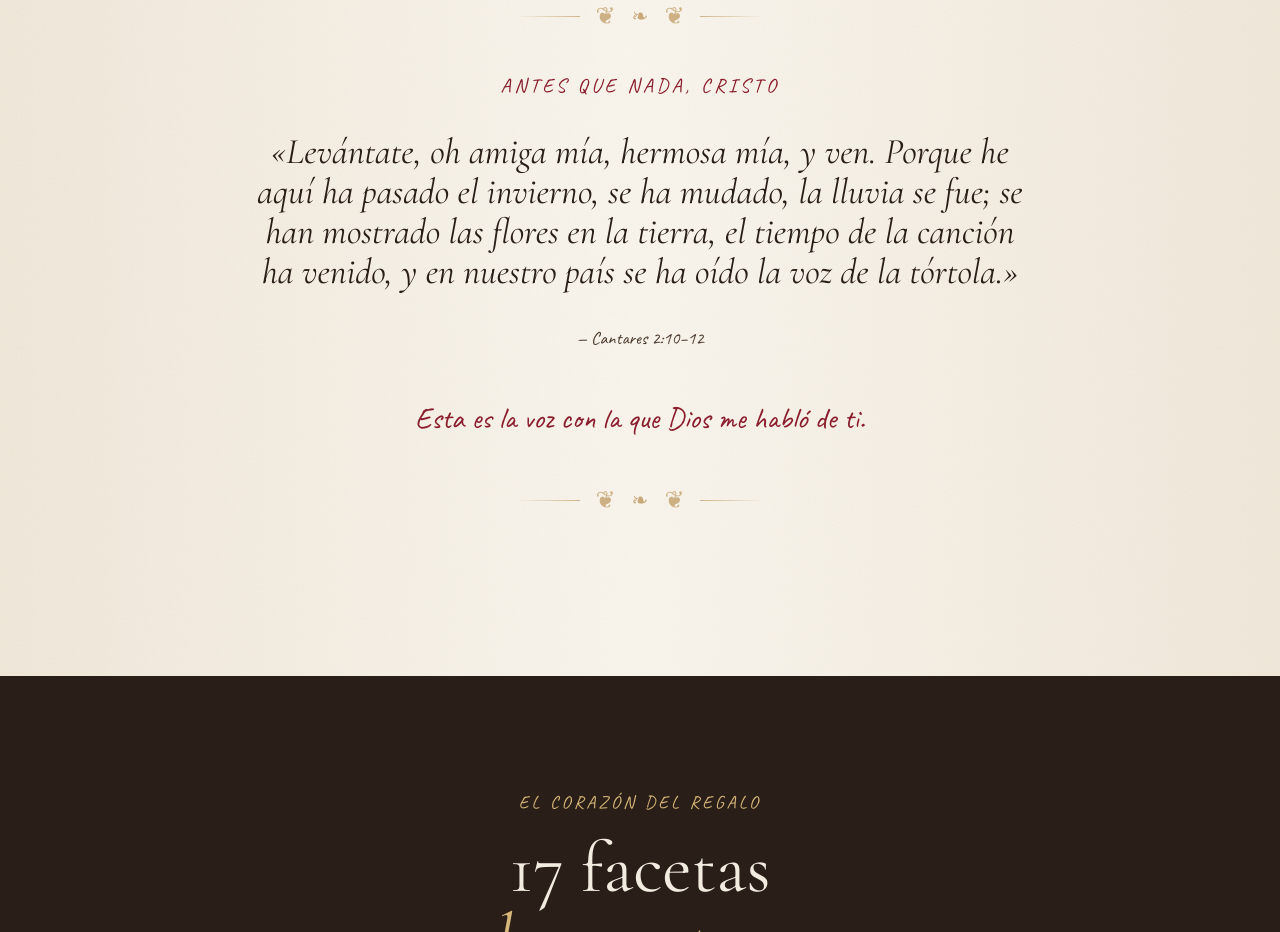
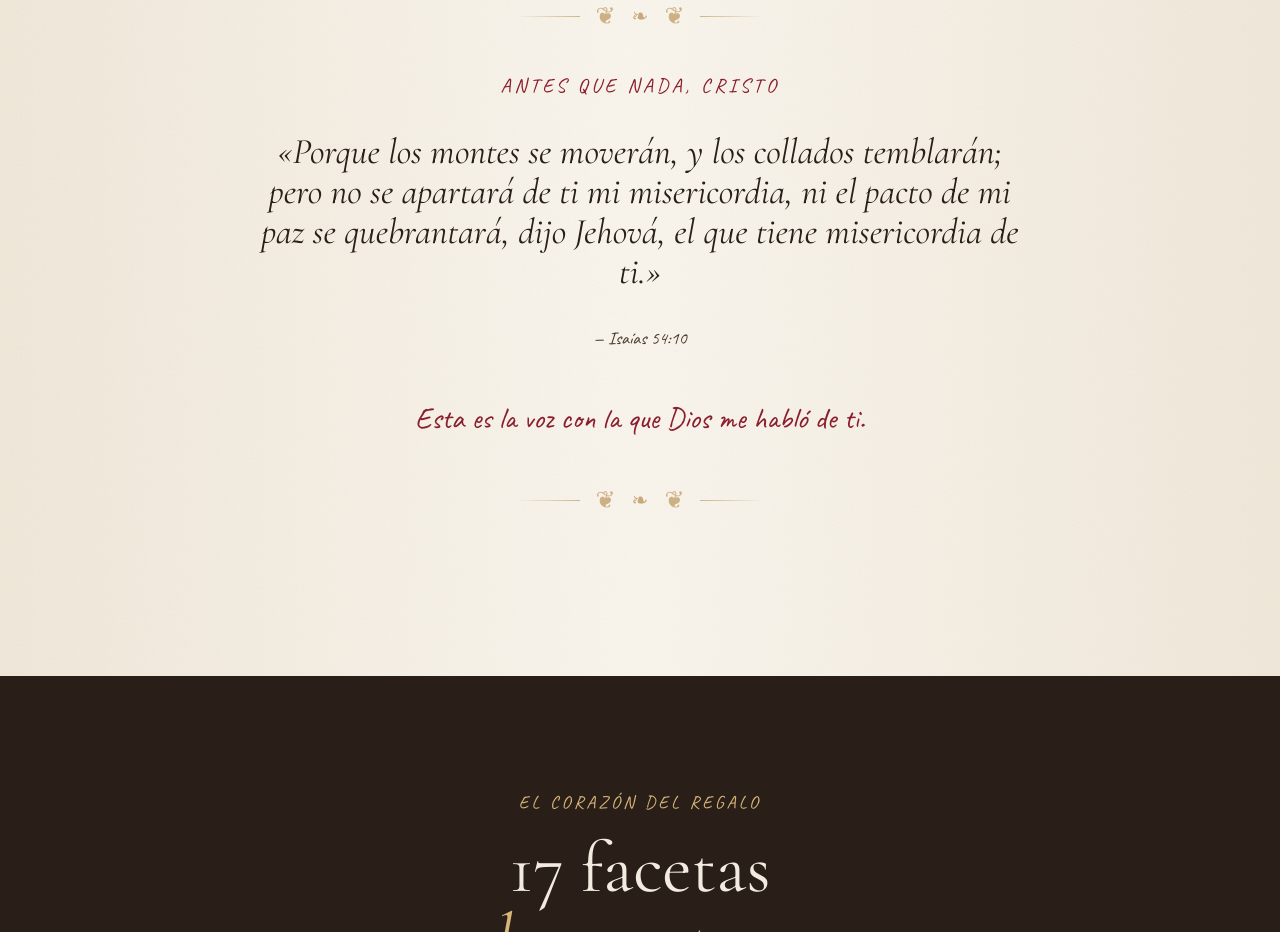
Before and after one commit to aablanquicet27/cumpleyuri, a React (Vite) app: page / in a window 1280 px wide. Shown: the part 960-1892 px from the top of the page. Built offline with nearby package versions, Linux system fonts and the light colour scheme.

Commit message:
versiculo: cambio a Isaias 54:10

```diff
--- a/src/App.tsx
+++ b/src/App.tsx
@@ -35,7 +35,6 @@ const dividerStyle: React.CSSProperties = { width: '40%' }
 const facetasBgStyle: React.CSSProperties = { background: 'linear-gradient(180deg, #F4EEE3 0%, #FAF6EE 50%, #F4EEE3 100%)' }
 const despedidaBgStyle: React.CSSProperties = { background: 'linear-gradient(180deg, #FAF6EE 0%, #F4EEE3 60%, #EDE3D2 100%)' }
 const big18Style: React.CSSProperties = { fontSize: 'clamp(8rem, 22vw, 16rem)' }
-// Hero ahora en paleta crema/dorada clara (sin negro)
 const heroBgStyle: React.CSSProperties = {
   background: 'radial-gradient(ellipse at 50% 30%, #FAF6EE 0%, #F4EEE3 45%, #EDE3D2 100%)',
 }
@@ -120,9 +119,9 @@ function VersiculoApertura() {
         <motion.p initial={fadeUp} whileInView={show} viewport={vpOnce} transition={t08} className="hand text-rojo text-xl mb-8 uppercase tracking-wideish">Antes que nada, Cristo</motion.p>
         <motion.div initial={fadeUp} whileInView={show} viewport={vpOnce} transition={mkT(0.8, 0.2)}>
           <p className="serif italic text-2xl md:text-4xl leading-relaxed text-marron">
-            «Levántate, oh amiga mía, hermosa mía, y ven. Porque he aquí ha pasado el invierno, se ha mudado, la lluvia se fue; se han mostrado las flores en la tierra, el tiempo de la canción ha venido, y en nuestro país se ha oído la voz de la tórtola.»
+            «Porque los montes se moverán, y los collados temblarán; pero no se apartará de ti mi misericordia, ni el pacto de mi paz se quebrantará, dijo Jehová, el que tiene misericordia de ti.»
           </p>
-          <p className="hand text-marronSuave text-lg mt-8">— Cantares 2:10–12</p>
+          <p className="hand text-marronSuave text-lg mt-8">— Isaías 54:10</p>
         </motion.div>
         <motion.p initial={fadeUp} whileInView={show} viewport={vpOnce} transition={mkT(0.8, 0.4)} className="hand text-2xl md:text-3xl text-rojo mt-12">
           Esta es la voz con la que Dios me habló de ti.
```
